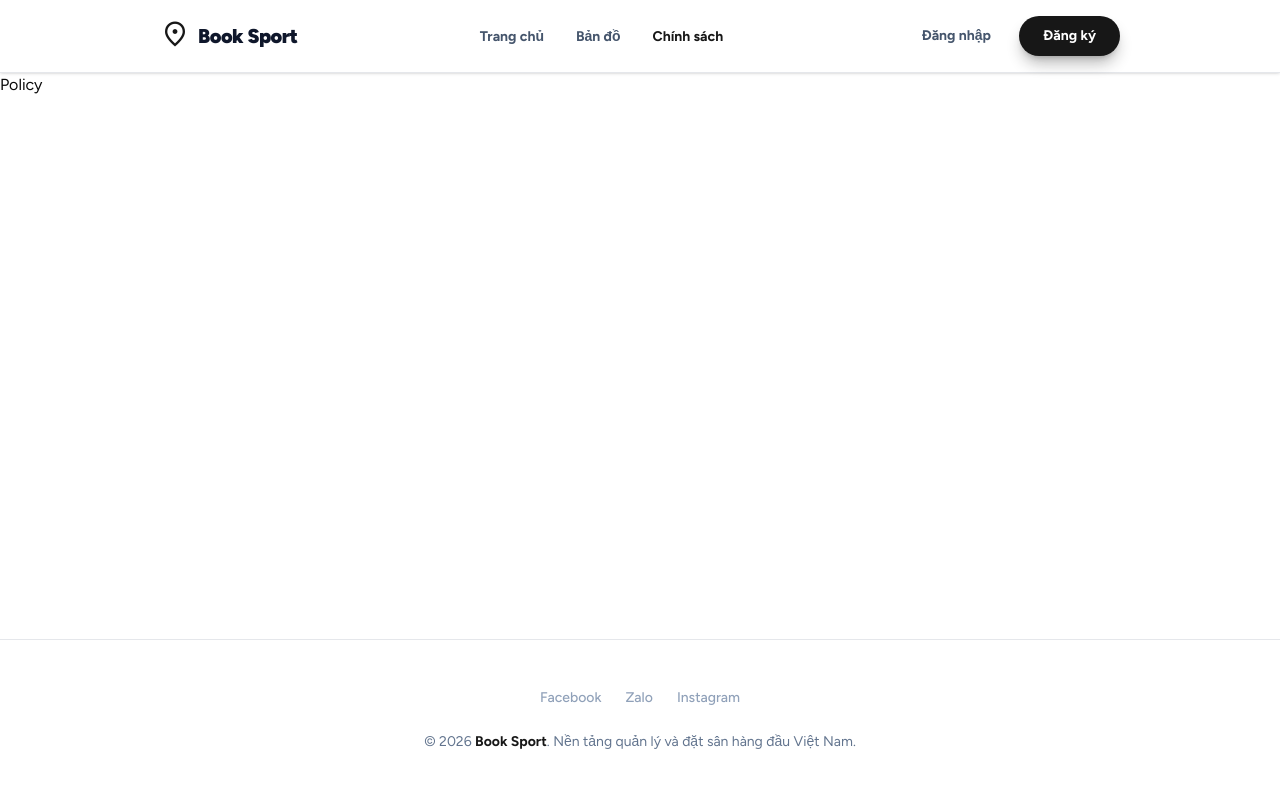
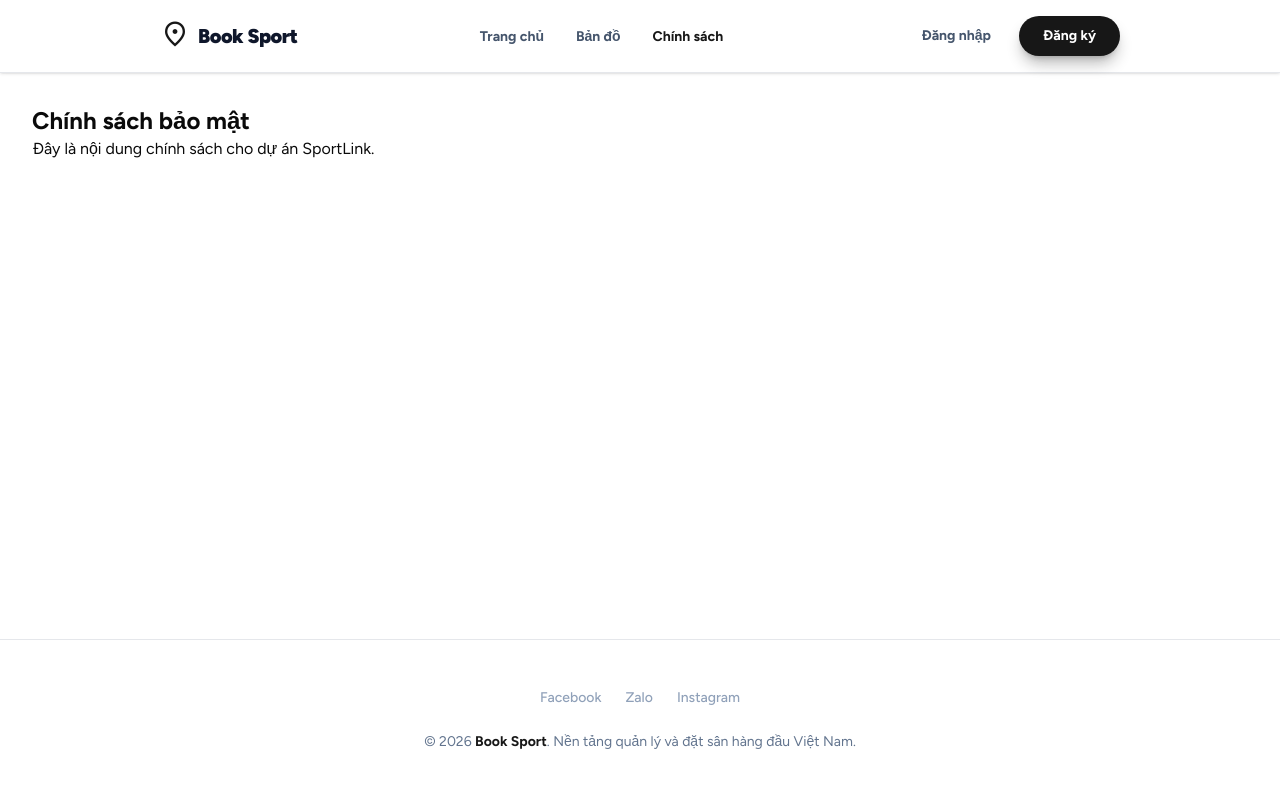
Before and after one commit to nguyencongtrung2001/Do-An, a Next.js app in the folder frontend/: page /policy in a window 1280 px wide. Shown: the top 788 px of the page. Built offline with nearby package versions, Linux system fonts and the light colour scheme.

Commit message:
fix policy2

```diff
--- a/frontend/src/app/(user)/policy/page.tsx
+++ b/frontend/src/app/(user)/policy/page.tsx
@@ -1,7 +1,10 @@
+import React from 'react';
+
 export default function PolicyPage() {
   return (
-    <main>
-      <h1>Policy</h1>
+    <main className="p-8">
+      <h1 className="text-2xl font-bold">Chính sách bảo mật</h1>
+      <p>Đây là nội dung chính sách cho dự án SportLink.</p>
     </main>
   );
 }
```
